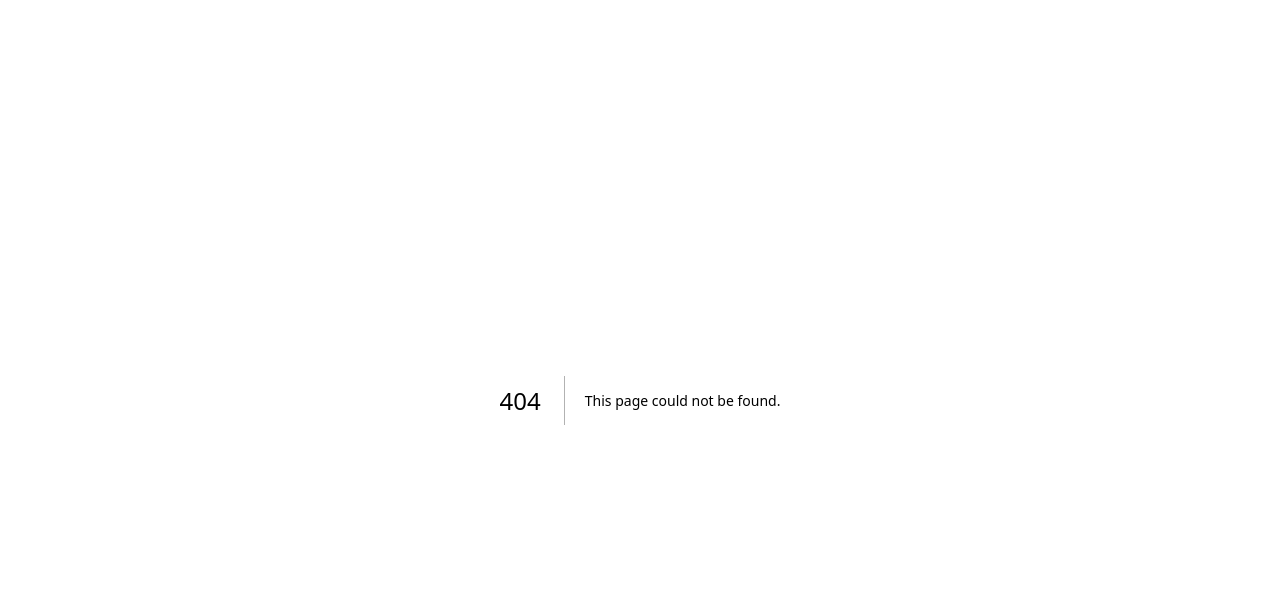
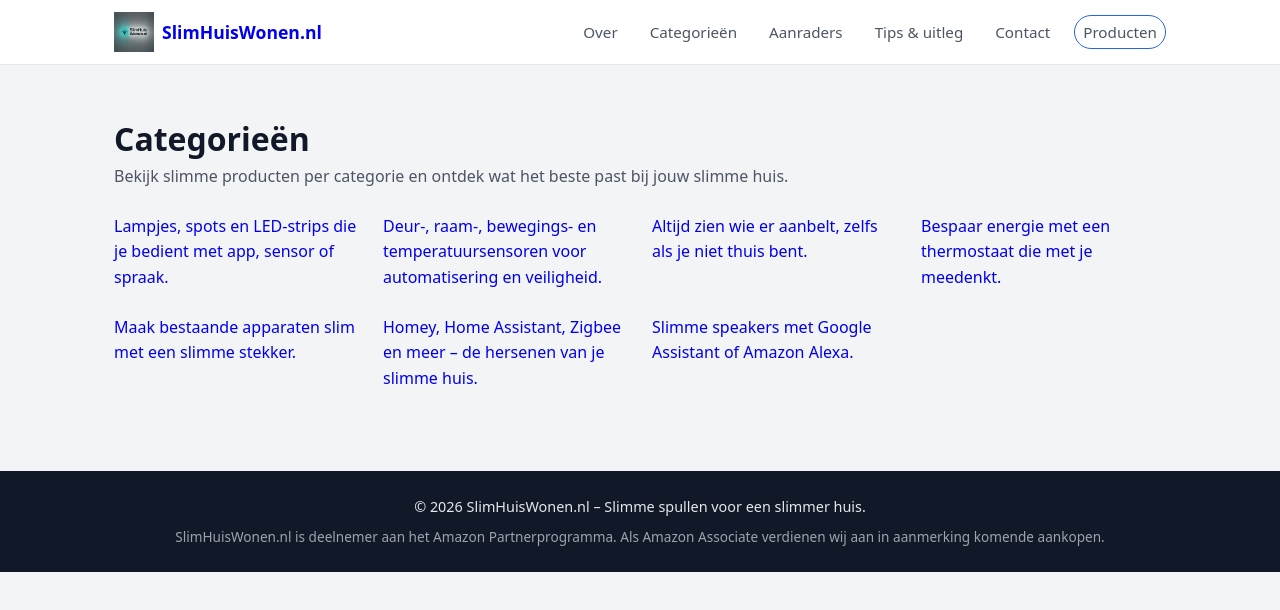
Before and after one commit to hafidgrad/SlimHuisWonen, a Next.js app: page /categorie in a window 1280 px wide. Before the commit this address had no page. Shown: the top 610 px of the page. Built offline with nearby package versions, Linux system fonts and the light colour scheme.

Commit message:
app/categorie/page.jsx

```diff
--- /dev/null
+++ b/app/categorie/page.jsx
@@ -0,0 +1,47 @@
+import Header from "@/components/Header";
+import Footer from "@/components/Footer";
+import Link from "next/link";
+import { categories } from "@/data/categories";
+
+export const metadata = {
+  title: "Categorieën slimme producten",
+  description:
+    "Ontdek slimme producten per categorie zoals verlichting, sensoren, hubs en speakers.",
+  alternates: {
+    canonical: "https://slimhuiswonen.nl/categorie",
+  },
+};
+
+export default function CategorieenPage() {
+  return (
+    <>
+      <Header />
+
+      <main className="section">
+        <div className="container">
+          <h1>Categorieën</h1>
+
+          <p className="section-intro">
+            Bekijk slimme producten per categorie en ontdek wat het beste past
+            bij jouw slimme huis.
+          </p>
+
+          <div className="category-grid">
+            {categories.map((cat) => (
+              <Link
+                key={cat.slug}
+                href={`/categorie/${cat.slug}`}
+                className="category-card"
+              >
+                <h3>{cat.title}</h3>
+                <p>{cat.description}</p>
+              </Link>
+            ))}
+          </div>
+        </div>
+      </main>
+
+      <Footer />
+    </>
+  );
+}
```
Also changed, not shown: app/categorie/[slug]/page.jsx (renamed from app/categorieen/[slug]/page.jsx).
